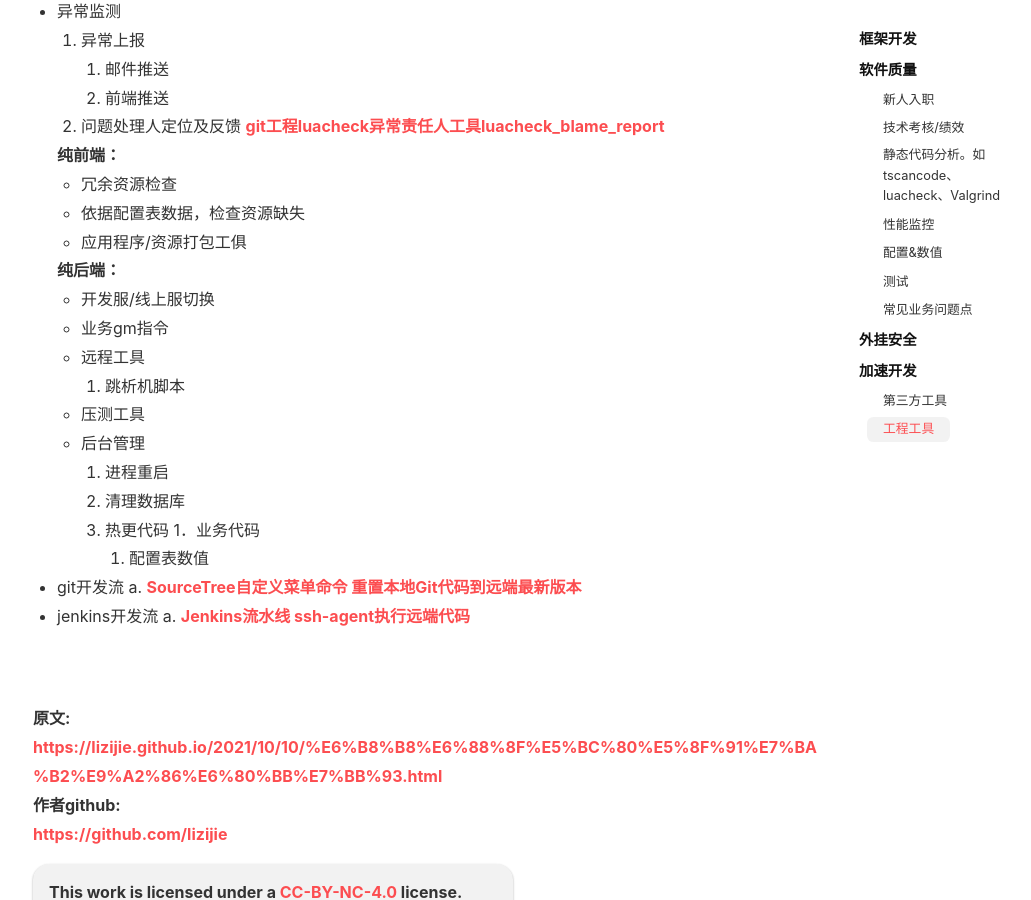
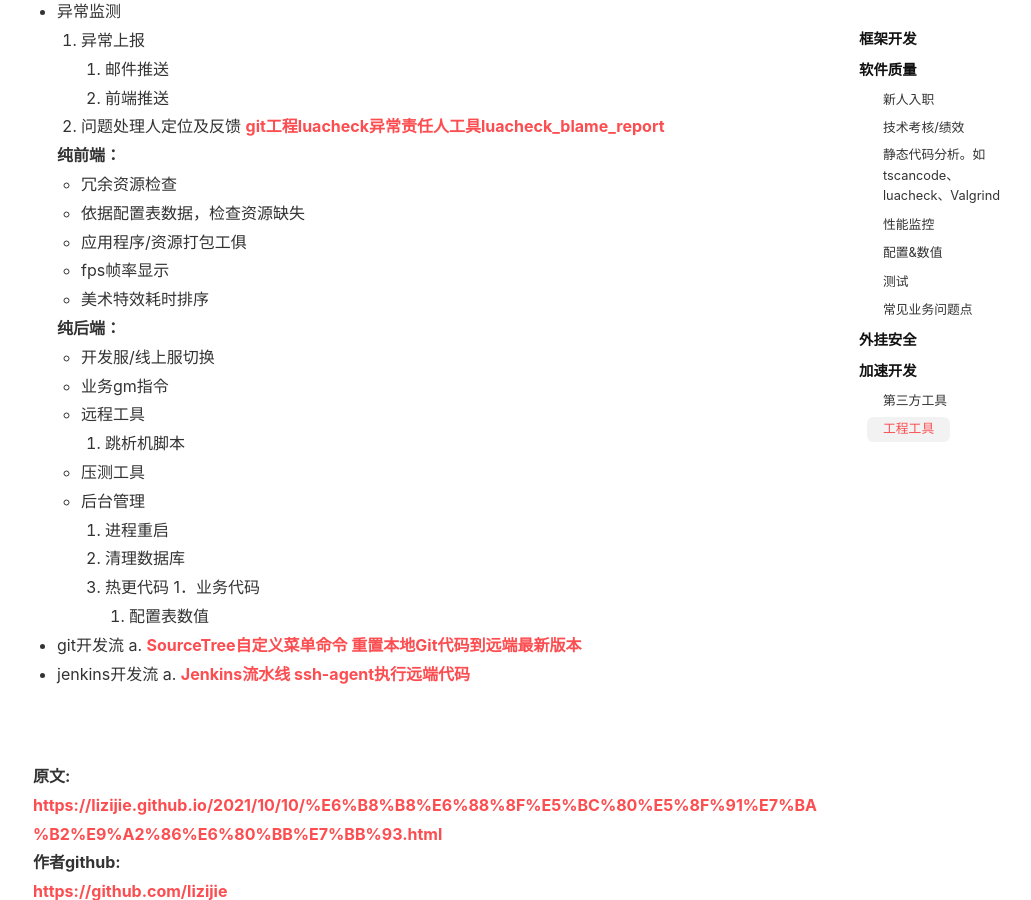
Before and after one commit to lizijie/lizijie.github.io, a Jekyll site: the page built from _posts/2021-10-10-游戏开发纲领.md, in a window 1280 px wide and 900 px high, scrolled down 7922 px. Shown: the whole window, without its empty margins (104-1135 px from the left). Built offline with Jekyll 4.4.1, drawn with Linux system fonts in a browser that asks for light colours; nearby versions of some CDN libraries; comment, search, counter and statistics services are not loaded.

Commit message:
update 2021-10-10-游戏开发纲领

```diff
--- a/_posts/2021-10-10-游戏开发纲领.md
+++ b/_posts/2021-10-10-游戏开发纲领.md
@@ -203,7 +203,7 @@ tags: 游戏开发
 
 ## 软件质量
 
-###  新人入职
+### 新人入职
 1. 指派导师（同事），辅助入职
 2. 快速掌握业务开发的demo文档
 3. 账号开通
@@ -316,6 +316,8 @@ tags: 游戏开发
     * 冗余资源检查
     * 依据配置表数据，检查资源缺失
     * 应用程序/资源打包工俱
+    * fps帧率显示
+    * 美术特效耗时排序
 
     **纯后端：**
     * 开发服/线上服切换
```
